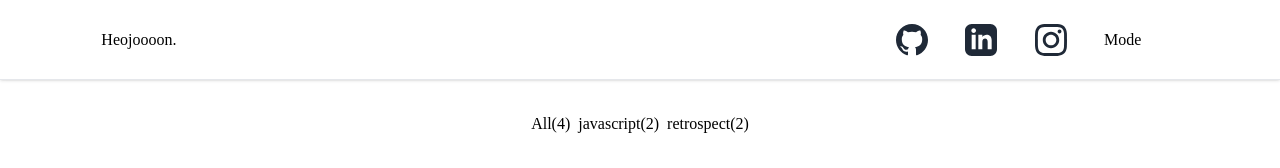
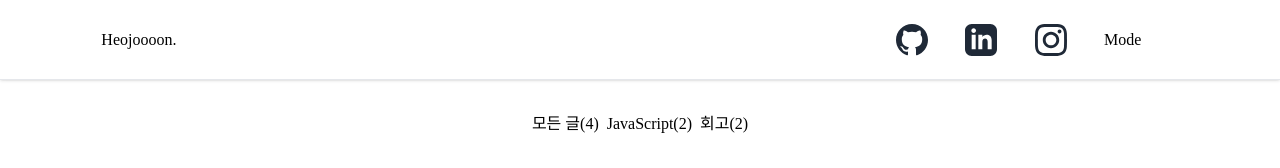
Before and after one commit to hjy0951/blog, a Next.js app: page / in a window 1280 px wide. Shown: the top 168 px of the page. Built offline with nearby package versions, Linux system fonts and the light colour scheme; a web font is replaced by a local one.

Commit message:
feat: 각 포스팅 태그의 이름을 변환 처리하여 표기

```diff
--- a/src/components/Body/PostCard.tsx
+++ b/src/components/Body/PostCard.tsx
@@ -1,5 +1,6 @@
 "use client";
 
+import { processedTagName } from "@/utils/constants";
 import Image from "next/image";
 import React, { useEffect, useState } from "react";
 
@@ -73,9 +74,22 @@ export const PostCard = ({
           <div className="flex flex-col gap-6 m-6">
             <div className="w-108 h-72 rounded-md shadow overflow-hidden bg-[hsl(0,0%,10%,0.8)] bg-fixed transition"></div>
             <div className="flex flex-col gap-2 items-start">
-              <p className="underline underline-offset-4 decoration-wavy decoration-red-600">
-                {tags}
-              </p>
+              <div className="flex gap-2">
+                {tags.map((tag, idx) => {
+                  return (
+                    <p
+                      key={idx}
+                      className="underline underline-offset-4 decoration-wavy decoration-red-600"
+                    >
+                      {processedTagName[tag]}
+                      {/* {tags.map((tag) => processedTagName[tag])} */}
+                    </p>
+                  );
+                })}
+                {/* <p className="underline underline-offset-4 decoration-wavy decoration-red-600">
+                  {tags.map((tag) => processedTagName[tag])}
+                </p> */}
+              </div>
               <p>{description}</p>
             </div>
           </div>
--- a/src/components/Body/TagList.tsx
+++ b/src/components/Body/TagList.tsx
@@ -1,3 +1,5 @@
+import { processedTagName } from "@/utils/constants";
+
 interface Props {
   tagData: [string, number][];
 }
@@ -6,11 +8,12 @@ export const Tags = ({ tagData }: Props) => {
   const totalPostCount = tagData.reduce((acc, el) => {
     return acc + el[1];
   }, 0);
-  const tagList = [["All", totalPostCount]].concat(tagData);
+  const tagList = [["all", totalPostCount]].concat(tagData);
   const createTag = (data: (string | number)[], idx: number) => {
+    const name = processedTagName[data[0]];
     return (
       <div key={idx} className="flex underline-offset-4 hover:underline">
-        <h3>{data[0]}</h3>
+        <h3>{name}</h3>
         <p>{"(" + data[1] + ")"}</p>
       </div>
     );
--- /dev/null
+++ b/src/utils/constants.ts
@@ -0,0 +1,5 @@
+export const processedTagName: { [prop: string]: string } = {
+  all: "모든 글",
+  javascript: "JavaScript",
+  retrospect: "회고",
+};
```
